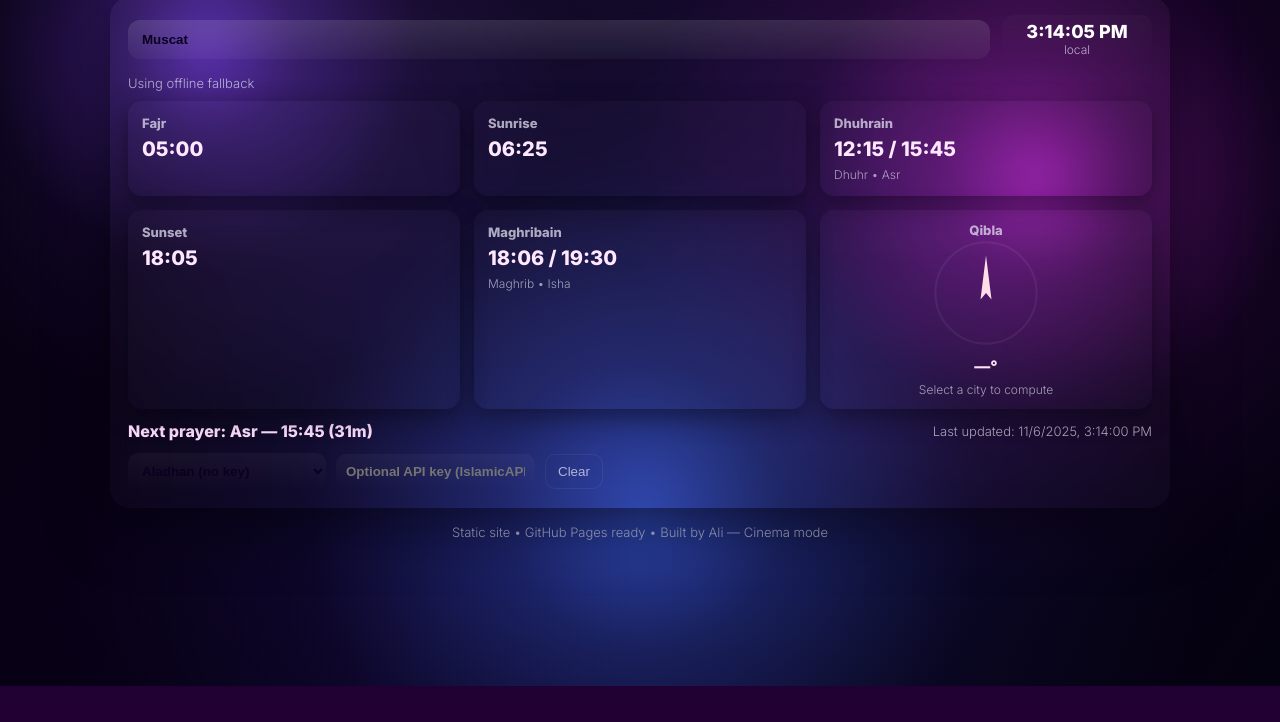
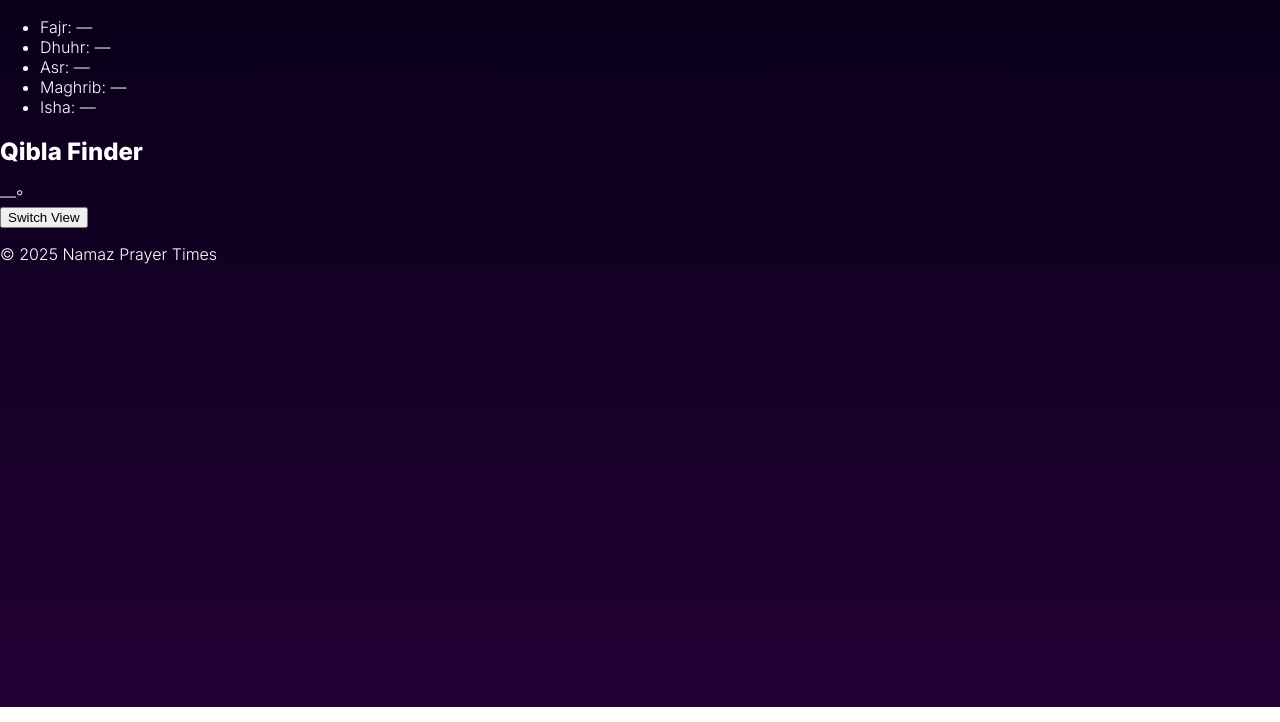
Before and after one commit to DaDark12/Namaz_Prayer_Times_Website, a website: page index.html in a window 1280 px wide. Shown: the part 114-836 px from the top of the page. Drawn offline with Linux system fonts and the light colour scheme; no server answers; animation ran at ten frames a second.

Commit message:
Update index.html

```diff
--- a/index.html
+++ b/index.html
@@ -1,105 +1,130 @@
-<!-- index.html -->
-<!doctype html>
+<!DOCTYPE html>
 <html lang="en">
 <head>
-  <meta charset="utf-8" />
-  <meta name="viewport" content="width=device-width,initial-scale=1" />
-  <title>3D Prayer Dashboard — Qibla & Tilt</title>
-  <link href="https://fonts.googleapis.com/css2?family=Inter:wght@300;600;800&display=swap" rel="stylesheet">
-  <link rel="stylesheet" href="style.css">
+    <meta charset="UTF-8">
+    <meta name="viewport" content="width=device-width, initial-scale=1.0">
+    <title>Namaz Prayer Times</title>
+    <link rel="stylesheet" href="style.css">
 </head>
 <body>
-  <canvas id="bgCanvas" aria-hidden="true"></canvas>
-
-  <main class="wrap" role="main">
-    <header class="brand">
-      <div class="logo">🕌</div>
-      <div>
-        <h1>Shia Namaz Times</h1>
-        <p class="tagline">Jafari timings • Qibla compass • interactive 3D & tilt</p>
-      </div>
+    <!-- HEADER -->
+    <header>
+        <h1>Namaz Prayer Times & Qibla Finder</h1>
     </header>
 
-    <section class="panel glass">
-      <div class="top-row">
-        <div class="searchWrap">
-          <input id="cityInput" placeholder="Search city (type & Enter) — e.g. Muscat" autocomplete="off" />
-          <ul id="cityResults" class="results hidden" role="listbox" aria-label="Search results"></ul>
-        </div>
+    <!-- MAIN CONTENT -->
+    <main>
+        <!-- PRAYER TIMES SECTION -->
+        <section class="prayer-times">
+            <h2>Prayer Times</h2>
+            <ul id="prayer-list">
+                <li>Fajr: —</li>
+                <li>Dhuhr: —</li>
+                <li>Asr: —</li>
+                <li>Maghrib: —</li>
+                <li>Isha: —</li>
+            </ul>
+        </section>
 
-        <div class="timeBox">
-          <div id="clock" class="clock">--:--:--</div>
-          <div id="clockTz" class="tz">local</div>
-        </div>
-      </div>
+        <!-- QIBLA FINDER SECTION -->
+        <section class="qibla-section">
+            <h2>Qibla Finder</h2>
+            <div class="qibla-container">
+                <!-- Compass Circle -->
+                <div id="qibla-compass">
+                    <!-- Compass Needle -->
+                    <div id="qibla-needle"></div>
+                </div>
+                <!-- Angle Display -->
+                <div id="qibla-angle">—°</div>
+                <!-- View Toggle Button -->
+                <button id="view-switch">Switch View</button>
+            </div>
+        </section>
+    </main>
 
-      <div class="meta" id="meta">No city selected • search worldwide</div>
+    <!-- FOOTER -->
+    <footer>
+        <p>© 2025 Namaz Prayer Times</p>
+    </footer>
 
-      <div class="grid" id="cards" data-tilt>
-        <div class="card" id="card-fajr">
-          <div class="label">Fajr</div>
-          <div class="time" id="fajr">--:--</div>
-        </div>
+    <!-- ORIGINAL SCRIPTS -->
+    <!-- Make sure all your original scripts stay here -->
+    <script src="your-original-scripts.js"></script>
 
-        <div class="card" id="card-sunrise">
-          <div class="label">Sunrise</div>
-          <div class="time" id="sunrise">--:--</div>
-        </div>
+    <!-- ======================= -->
+    <!-- QIBLA FINDER SCRIPT -->
+    <!-- ======================= -->
+    <script>
+    // --------------------
+    // UTILITY FUNCTIONS
+    // --------------------
+    function toRadians(deg) { return deg * Math.PI / 180; }
+    function toDegrees(rad) { return rad * 180 / Math.PI; }
 
-        <div class="card" id="card-dhuhrain">
-          <div class="label">Dhuhrain</div>
-          <div class="time" id="dhuhrain">--:--</div>
-          <div class="sub">Dhuhr • Asr</div>
-        </div>
+    // --------------------
+    // CALCULATE QIBLA DIRECTION
+    // --------------------
+    function calculateQibla(lat, lon) {
+        const kaabaLat = 21.4225;
+        const kaabaLon = 39.8262;
 
-        <div class="card" id="card-sunset">
-          <div class="label">Sunset</div>
-          <div class="time" id="sunset">--:--</div>
-        </div>
+        const phiK = toRadians(kaabaLat);
+        const phiL = toRadians(lat);
+        const deltaLambda = toRadians(kaabaLon - lon);
 
-        <div class="card" id="card-maghribain">
-          <div class="label">Maghribain</div>
-          <div class="time" id="maghribain">--:--</div>
-          <div class="sub">Maghrib • Isha</div>
-        </div>
+        const x = Math.sin(deltaLambda);
+        const y = Math.cos(phiL) * Math.tan(phiK) - Math.sin(phiL) * Math.cos(deltaLambda);
+        let qibla = toDegrees(Math.atan2(x, y));
+        if(qibla < 0) qibla += 360;
+        return qibla;
+    }
 
-        <div class="card card-compass" id="card-qibla">
-          <div class="label">Qibla</div>
-          <div class="compass-wrap">
-            <div id="compass" class="compass">
-              <svg viewBox="0 0 100 100" class="compass-face" aria-hidden="true">
-                <circle cx="50" cy="50" r="46" class="compass-ring"></circle>
-                <g id="needle" transform="translate(50,50)">
-                  <path d="M0,-34 L5,6 L0,0 L-5,6 Z" fill="#ffdde9"></path>
-                </g>
-              </svg>
-            </div>
-            <div id="qiblaDeg" class="qibla-deg">—°</div>
-          </div>
-          <div class="sub" id="qiblaSub">Select a city to compute</div>
-        </div>
-      </div>
+    // --------------------
+    // UPDATE COMPASS ON PAGE
+    // --------------------
+    function updateQibla() {
+        if (navigator.geolocation) {
+            navigator.geolocation.getCurrentPosition((pos) => {
+                const lat = pos.coords.latitude;
+                const lon = pos.coords.longitude;
+                const qibla = calculateQibla(lat, lon);
 
-      <div class="next-row">
-        <div id="nextPrayer" class="next">Next prayer: —</div>
-        <div id="updated" class="updated">Last updated: —</div>
-      </div>
+                const needle = document.getElementById("qibla-needle");
+                const angleDisplay = document.getElementById("qibla-angle");
+                if(needle) needle.style.transform = `rotate(${qibla}deg)`;
+                if(angleDisplay) angleDisplay.innerText = Math.round(qibla) + "°";
+            }, () => {
+                alert("Unable to get your location. Please allow location access.");
+            });
+        } else {
+            alert("Geolocation not supported in your browser.");
+        }
+    }
 
-      <div class="controls">
-        <select id="providerSelect" title="API provider">
-          <option value="aladhan">Aladhan (no key)</option>
-          <option value="islamicapi">IslamicAPI (optional key)</option>
-        </select>
-        <input id="apiKey" placeholder="Optional API key (IslamicAPI)" />
-        <button id="clearBtn" class="btn-ghost">Clear</button>
-      </div>
-    </section>
+    // --------------------
+    // RESPONSIVE VIEW DETECTION + TOGGLE
+    // --------------------
+    const body = document.body;
+    const switchBtn = document.getElementById("view-switch");
 
-    <footer class="footer">Static site • GitHub Pages ready • Built by Ali — Cinema mode</footer>
-  </main>
+    function detectView() {
+        if(window.innerWidth <= 768) body.classList.add("mobile-view");
+        else body.classList.remove("mobile-view");
+    }
 
-  <script src="background.js" defer></script>
-  <script src="utils.js" defer></script>
-  <script src="script.js" defer></script>
+    if(switchBtn) {
+        switchBtn.addEventListener("click", () => {
+            body.classList.toggle("mobile-view");
+        });
+    }
+
+    // Run on load & resize
+    window.addEventListener("resize", detectView);
+    window.addEventListener("load", () => {
+        detectView();
+        updateQibla();
+    });
+    </script>
 </body>
 </html>
```
